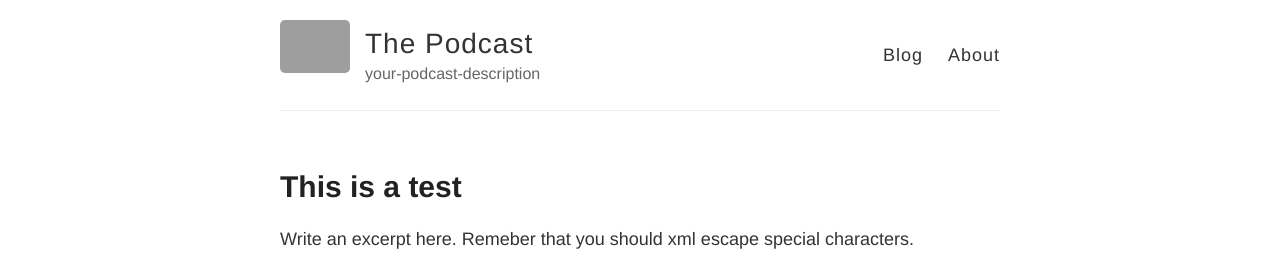
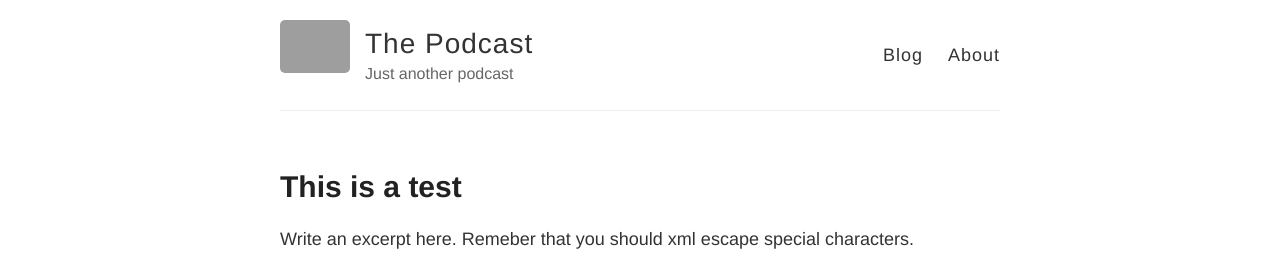
Before and after one commit to gitzain/template-PODCAST, a Jekyll site: the page built from index.html, in a window 1280 px wide. Shown: the top 257 px of the page. Built offline with Jekyll 4.4.1, drawn with Linux system fonts in a browser that asks for light colours; part of the change alters nothing that is shown; grey boxes are pictures that could not be loaded.

Commit message:
Perfecting podcast feed

```diff
--- a/_config.yml
+++ b/_config.yml
@@ -5,8 +5,8 @@
 # Name of your site/podcast
 name: The Podcast
 
-# Short bio or description (displayed in the header)
-description: Web Developer from Somewhere
+# Short description of your site/podcast
+description: Just another podcast
 
 # URL of your avatar or profile pic (you could use your GitHub profile pic)
 avatar: https://raw.githubusercontent.com/barryclark/jekyll-now/master/images/jekyll-logo.png
@@ -41,7 +41,7 @@ google_analytics:
 
 # Your website URL (e.g. http://barryclark.github.io or http://www.barryclark.co)
 # Used for Sitemap.xml and your RSS feed
-url: https://gitzain.github.io/template-podcast
+url: https://gitzain.github.io/template-PODCAST
 
 # If you're hosting your site at a Project repository on GitHub pages
 # (http://yourusername.github.io/repository-name)
@@ -58,8 +58,8 @@ baseurl: "/template-PODCAST"
 
 # Podcast Feed Settings
 
+summary: Everyone has a podcast these days so why not you? Use this fantasic project to get your podcast up and running with minimal hassle.
 email:          your-podcast-contact-email
-description:    "your-podcast-description"
 subtitle:       "your-podcast-subtitle"
 lang:           en
 author:         Zain Khan
```
Also changed, not shown: 1 other file.
